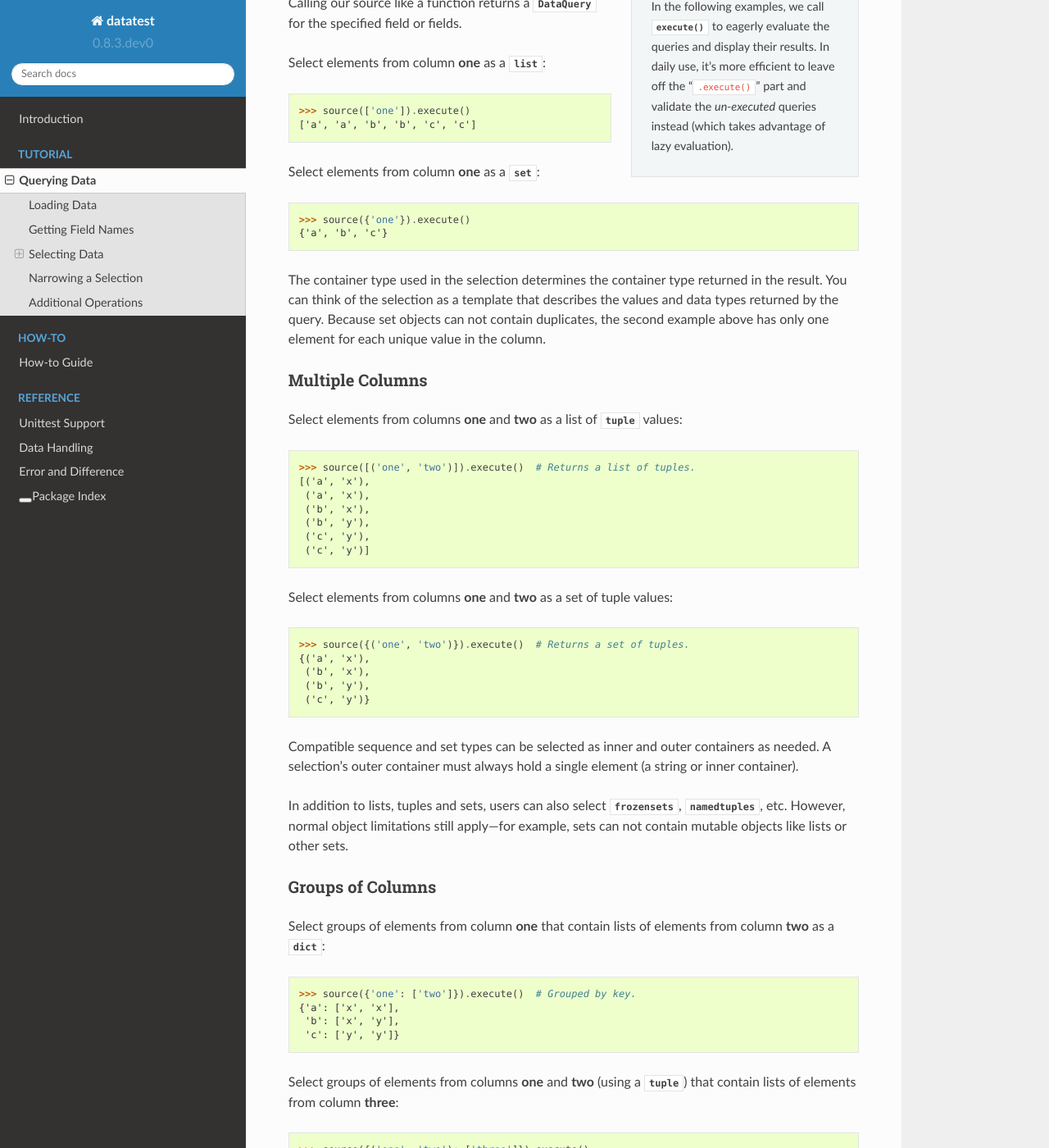
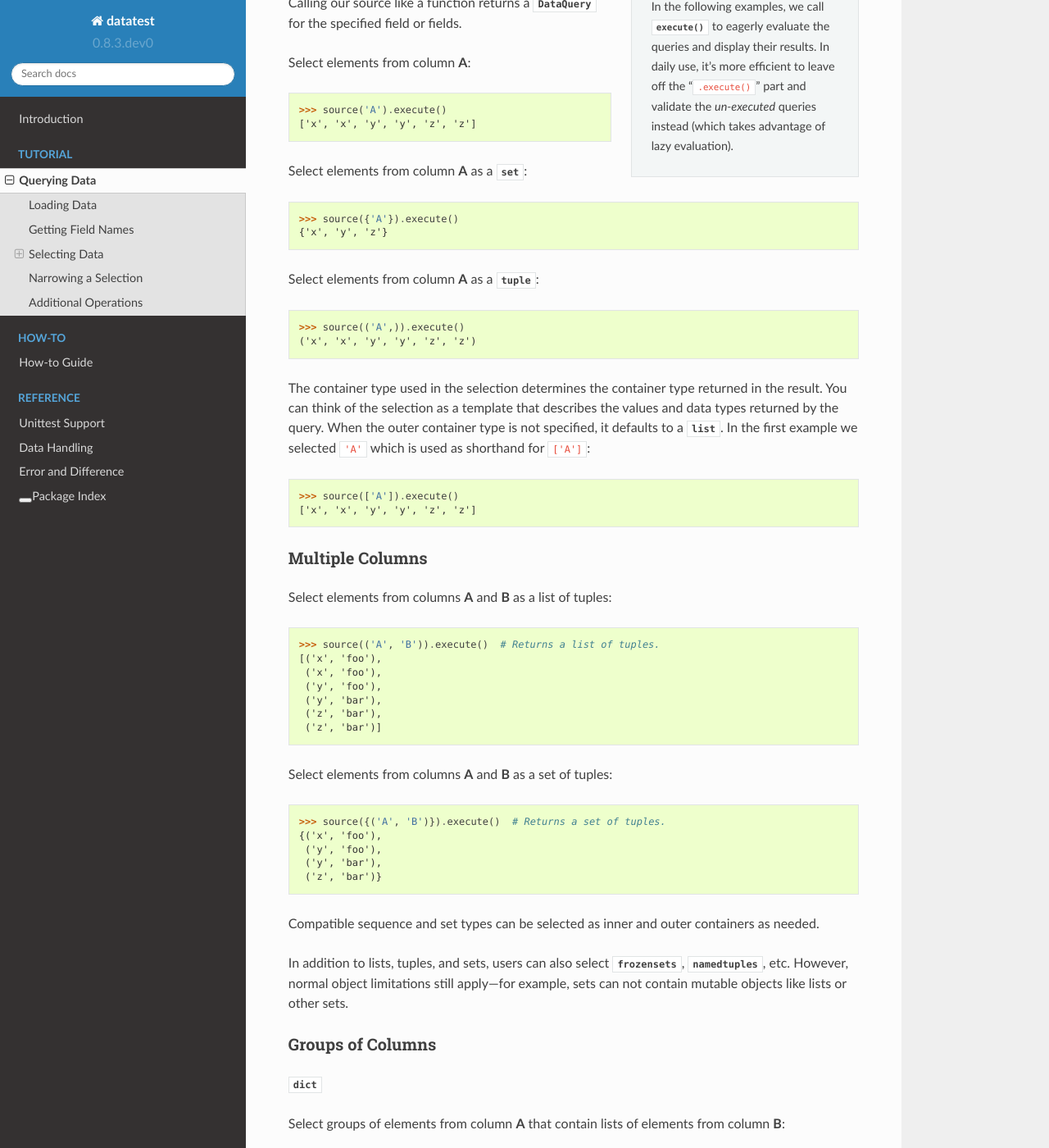
Before and after one commit to shawnbrown/datatest, a Sphinx documentation site: the page built from docs/tutorial/querying-data.rst, in a window 1280 px wide and 1400 px high, scrolled down 1051 px. Shown: the whole window at 82% size. Built offline with Sphinx 7.4.7 and the Read the Docs theme 2.0.0, drawn with Linux system fonts in a browser that asks for light colours; some of the changed text lies outside the part shown.

Commit message:
Update the "Querying Data" tutorial to reflect the new shorthand for DataQuery selection. Change the values in example.csv to help readers understand exactly what the queries in the tutorial are doing.

```diff
--- a/docs/_static/example.csv
+++ b/docs/_static/example.csv
@@ -1,7 +1,7 @@
-"one","two","three"
-"a","x",100
-"a","x",100
-"b","x",100
-"b","y",100
-"c","y",100
-"c","y",100
+"A","B","C"
+"x","foo",20
+"x","foo",30
+"y","foo",10
+"y","bar",20
+"z","bar",10
+"z","bar",10
--- a/docs/tutorial/querying-data.rst
+++ b/docs/tutorial/querying-data.rst
@@ -26,16 +26,16 @@ follow along and type the commands themselves at Python's
 interactive prompt (``>>>``). For these examples, we will use
 the following data:
 
-    ===  ===  =====
-    one  two  three
-    ===  ===  =====
-     a    x    100
-     a    x    100
-     b    x    100
-     b    y    100
-     c    y    100
-     c    y    100
-    ===  ===  =====
+    ===  ===  ===
+     A    B    C
+    ===  ===  ===
+     x   foo   20
+     x   foo   30
+     y   foo   10
+     y   bar   20
+     z   bar   10
+     z   bar   10
+    ===  ===  ===
 
 
 Loading Data
@@ -55,7 +55,7 @@ You can get a list of field names with :attr:`fieldnames
 <DataSource.fieldnames>`::
 
     >>> source.fieldnames
-    ['one', 'two', 'three']
+    ['A', 'B', 'C']
 
 
 .. sidebar:: The execute() Method
@@ -73,78 +73,93 @@ Selecting Data
 Calling our source like a function returns a :class:`DataQuery`
 for the specified field or fields.
 
-Select elements from column **one** as a :py:class:`list`::
+Select elements from column **A**::
 
-    >>> source(['one']).execute()
-    ['a', 'a', 'b', 'b', 'c', 'c']
+    >>> source('A').execute()
+    ['x', 'x', 'y', 'y', 'z', 'z']
 
-Select elements from column **one** as a :py:class:`set`::
+Select elements from column **A** as a :py:class:`set`::
 
-    >>> source({'one'}).execute()
-    {'a', 'b', 'c'}
+    >>> source({'A'}).execute()
+    {'x', 'y', 'z'}
+
+Select elements from column **A** as a :py:class:`tuple`::
+
+    >>> source(('A',)).execute()
+    ('x', 'x', 'y', 'y', 'z', 'z')
 
 The container type used in the selection determines the container
 type returned in the result. You can think of the selection as a
 template that describes the values and data types returned by the
-query. Because set objects can not contain duplicates, the second
-example above has only one element for each unique value in the
-column.
+query. When the outer container type is not specified, it defaults
+to a :py:class:`list`. In the first example we selected ``'A'``
+which is used as shorthand for ``['A']``::
+
+    >>> source(['A']).execute()
+    ['x', 'x', 'y', 'y', 'z', 'z']
 
 
 Multiple Columns
 ----------------
 
-Select elements from columns **one** and **two** as a list of
-:py:class:`tuple` values::
+Select elements from columns **A** and **B** as a list of tuples::
 
-    >>> source([('one', 'two')]).execute()  # Returns a list of tuples.
-    [('a', 'x'),
-     ('a', 'x'),
-     ('b', 'x'),
-     ('b', 'y'),
-     ('c', 'y'),
-     ('c', 'y')]
+    >>> source(('A', 'B')).execute()  # Returns a list of tuples.
+    [('x', 'foo'),
+     ('x', 'foo'),
+     ('y', 'foo'),
+     ('y', 'bar'),
+     ('z', 'bar'),
+     ('z', 'bar')]
 
-Select elements from columns **one** and **two** as a set of tuple
-values::
+Select elements from columns **A** and **B** as a set of tuples::
 
-    >>> source({('one', 'two')}).execute()  # Returns a set of tuples.
-    {('a', 'x'),
-     ('b', 'x'),
-     ('b', 'y'),
-     ('c', 'y')}
+    >>> source({('A', 'B')}).execute()  # Returns a set of tuples.
+    {('x', 'foo'),
+     ('y', 'foo'),
+     ('y', 'bar'),
+     ('z', 'bar')}
 
 Compatible sequence and set types can be selected as inner and
-outer containers as needed. A selection's outer container must
-always hold a single element (a string or inner container).
+outer containers as needed.
 
-In addition to lists, tuples and sets, users can also select
+In addition to lists, tuples, and sets, users can also select
 :py:class:`frozensets <frozenset>`, :py:func:`namedtuples
-<collections.namedtuple>`, etc. However, normal object limitations
-still apply---for example, sets can not contain mutable objects like
-lists or other sets.
+<collections.namedtuple>`, etc. However, normal object
+limitations still apply---for example, sets can not contain
+mutable objects like lists or other sets.
 
 
 Groups of Columns
 -----------------
 
-Select groups of elements from column **one** that contain lists
-of elements from column **two** as a :py:class:`dict`::
+:py:class:`dict`
 
-    >>> source({'one': ['two']}).execute()  # Grouped by key.
-    {'a': ['x', 'x'],
-     'b': ['x', 'y'],
-     'c': ['y', 'y']}
+Select groups of elements from column **A** that contain lists
+of elements from column **B**::
 
-Select groups of elements from columns **one** and **two** (using
+    >>> source({'A': 'B'}).execute()  # Grouped by key.
+    {'x': ['foo', 'foo'],
+     'y': ['foo', 'bar'],
+     'z': ['bar', 'bar']}
+
+Select groups of elements from column **A** that contain
+:py:class:`sets <set>` of elements from column **B**::
+
+     >>> source({'A': {'B'}}).execute()  # Grouped by key.
+     {'x': {'foo'},
+      'y': {'foo', 'bar'},
+      'z': {'bar'}}
+
+Select groups of elements from columns **A** and **B** (using
 a :py:class:`tuple`) that contain lists of elements from column
-**three**::
+**C**::
 
-    >>> source({('one', 'two'): ['three']}).execute()
-    {('a', 'x'): ['100', '100'],
-     ('b', 'x'): ['100'],
-     ('b', 'y'): ['100'],
-     ('c', 'y'): ['100', '100']}
+    >>> source({('A', 'B'): 'C'}).execute()
+    {('x', 'foo'): ['20', '30'],
+     ('y', 'foo'): ['10'],
+     ('y', 'bar'): ['20'],
+     ('z', 'bar'): ['10', '10']}
 
 When selecting groups of elements, you must provide a dictionary with
 a single key-value pair. As before, the selection types determine the
@@ -159,89 +174,85 @@ Narrowing a Selection
 Selections can be narrowed to rows that satisfy given keyword
 arguments.
 
-Narrow a selection to rows where column **two** equals "x"::
+Narrow a selection to rows where column **B** equals "foo"::
 
-    >>> source([('one', 'two')], two='x').execute()
-    [('a', 'x'),
-     ('a', 'x'),
-     ('b', 'x')]
+    >>> source(('A', 'B'), B='foo').execute()
+    [('x', 'foo'), ('x', 'foo'), ('y', 'foo')]
 
 The keyword column does not have to be in the selected result::
 
-    >>> source(['one'], two='x').execute()
-    ['a',
-     'a',
-     'b']
+    >>> source('A', B='foo').execute()
+    ['x', 'x', 'y']
 
-Narrow a selection to rows where column **one** equals "a" *or* "b"::
+Narrow a selection to rows where column **A** equals "x" *or* "y"::
 
-    >>> source([('one', 'two')], one=['a', 'b']).execute()
-    [('a', 'x'),
-     ('a', 'x'),
-     ('b', 'x'),
-     ('b', 'y')]
+    >>> source(('A', 'B'), A=['x', 'y']).execute()
+    [('x', 'foo'),
+     ('x', 'foo'),
+     ('y', 'foo'),
+     ('y', 'bar')]
 
-Narrow a selection to rows where column **one** equals "b" *and*
-column **two** equals "y"::
+Narrow a selection to rows where column **A** equals "y" *and*
+column **B** equals "bar"::
 
-    >>> source([('one', 'two')], one='b', two='y').execute()
-    [('b', 'y')]  # Only 1 row matches these keyword conditions.
+    >>> source([('A', 'B', 'C')], A='y', B='bar').execute()
+    [('y', 'bar', '20')]
+
+Only one row matches the above keyword conditions.
 
 
 Additional Operations
 =====================
 
-:meth:`Sum <DataQuery.sum>` the values from column **three**::
+:meth:`Sum <DataQuery.sum>` the values from column **C**::
 
-    >>> source(['three']).sum().execute()
-    600
+    >>> source('C').sum().execute()
+    100
 
-Group by column **one** and sum the values from column **three** (for
+Group by column **A** and sum the values from column **C** (for
 each group)::
 
-    >>> source({'one': ['three']}).sum().execute()
-    {'a': 200,
-     'b': 200,
-     'c': 200}
+    >>> source({'A': 'C'}).sum().execute()
+    {'x': 50, 'y': 30, 'z': 20}
 
-Group by columns **one** and **two** and sum the values from column
-**three**:
+Group by columns **A** and **B** and sum the values from column
+**C**:
 
-    >>> source({('one', 'two'): ['three']}).sum().execute()
-    {('a', 'x'): 200,
-     ('b', 'x'): 100,
-     ('b', 'y'): 100,
-     ('c', 'y'): 200}
+    >>> source({('A', 'B'): 'C'}).sum().execute()
+    {('x', 'foo'): 50,
+     ('y', 'foo'): 10,
+     ('y', 'bar'): 20,
+     ('z', 'bar'): 20}
 
 Select :meth:`distinct <DataQuery.distinct>` values:
 
-    >>> source(['one']).distinct().execute()
-    ['a', 'b', 'c']
+    >>> source('A').distinct().execute()
+    ['x', 'y', 'z']
 
 :meth:`Map <DataQuery.map>` values with a function:
 
-    >>> def uppercase(x):
-    ...     return str(x).upper()
+    >>> def uppercase(value):
+    ...     return str(value).upper()
     ...
-    >>> source(['one']).map(uppercase).execute()
-    ['A', 'A', 'B', 'B', 'C', 'C']
+    >>> source(['A']).map(uppercase).execute()
+    ['X', 'X', 'Y', 'Y', 'Z', 'Z']
 
 
 :meth:`Filter <DataQuery.filter>` values with a function:
 
-    >>> def not_c(x):
-    ...     return x != 'c'
+    >>> def not_z(value):
+    ...     return value != 'z'
     ...
-    >>> source(['one']).filter(not_c).execute()
-    ['a', 'a', 'b', 'b']
+    >>> source(['A']).filter(not_z).execute()
+    ['x', 'x', 'y', 'y']
 
 Multiple methods can be chained together:
 
-    >>> def not_c(x):
-    ...     return x != 'c'
+    >>> def not_z(value):
+    ...     return value != 'z'
     ...
-    >>> def uppercase(x):
-    ...     return str(x).upper()
+    >>> def uppercase(value):
+    ...     return str(value).upper()
     ...
-    >>> source(['one']).filter(not_c).map(uppercase).execute()
-    'AABB'
+    >>> source(['A']).filter(not_z).map(uppercase).execute()
+    ['X', 'X', 'Y', 'Y']
```
